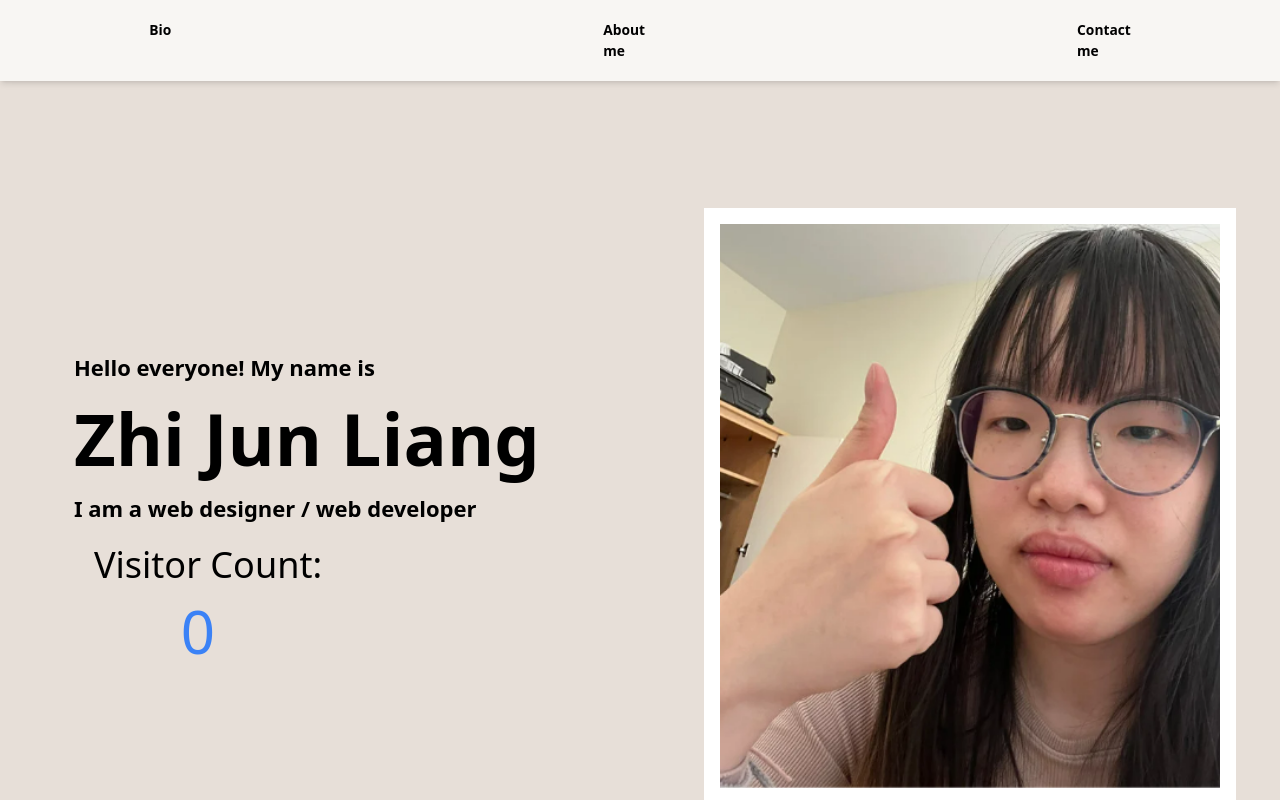
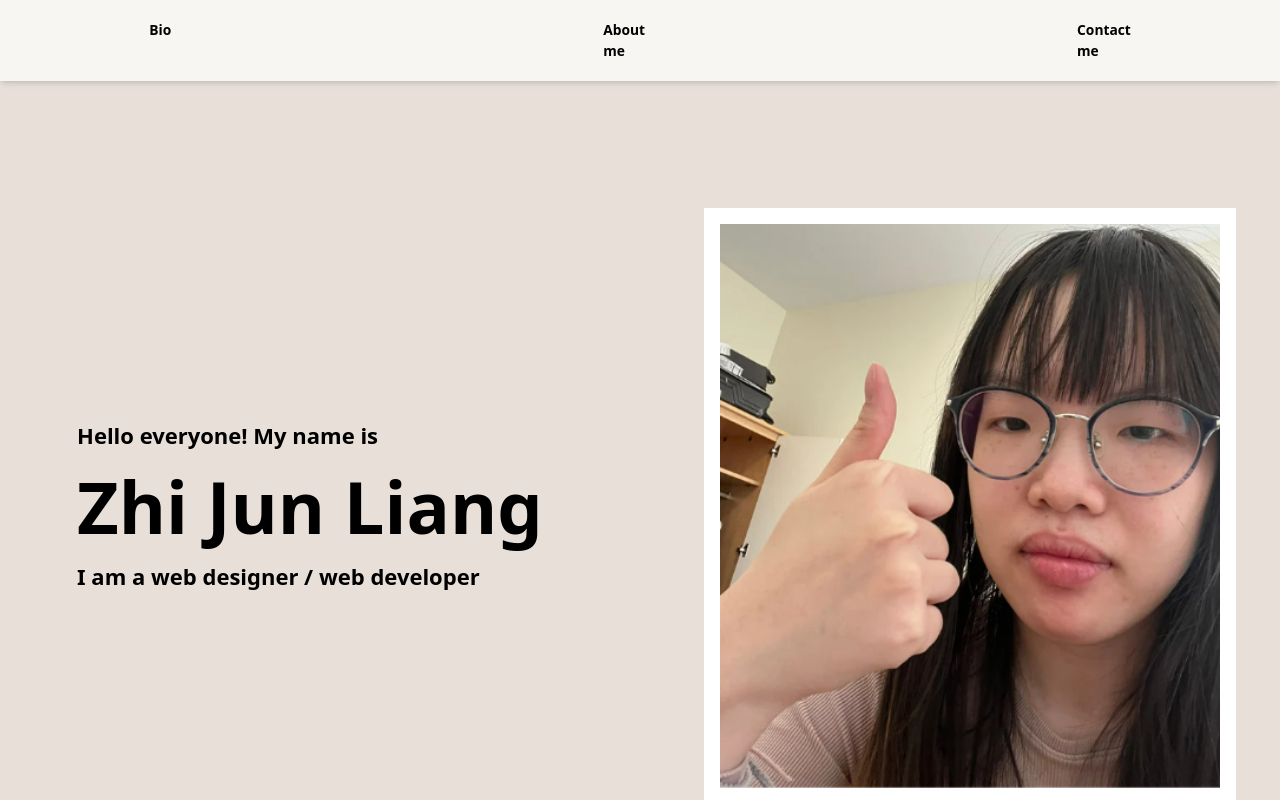
Before and after one commit to Liangzhijun123/portfolio, a React (Vite) app: page / in a window 1280 px wide. Shown: the top 800 px of the page. Built offline with nearby package versions, Linux system fonts and the light colour scheme.

Commit message:
feat: removed visitor count

```diff
--- a/src/component/ui/title.tsx
+++ b/src/component/ui/title.tsx
@@ -1,6 +1,6 @@
 
 import { Bounce } from 'react-awesome-reveal';
-import VisitorCounter from './visitor';
+// import VisitorCounter from './visitor';
 
 function Title() {
   return (
@@ -20,7 +20,7 @@ function Title() {
             <p className="font-bold text-[22px] font-tt-commons-pro">
               I am a web designer / web developer
             </p>
-            <VisitorCounter />
+            {/* <VisitorCounter /> */}
           </div>
         </div>
         <div className="flex justify-center items-center">
```
